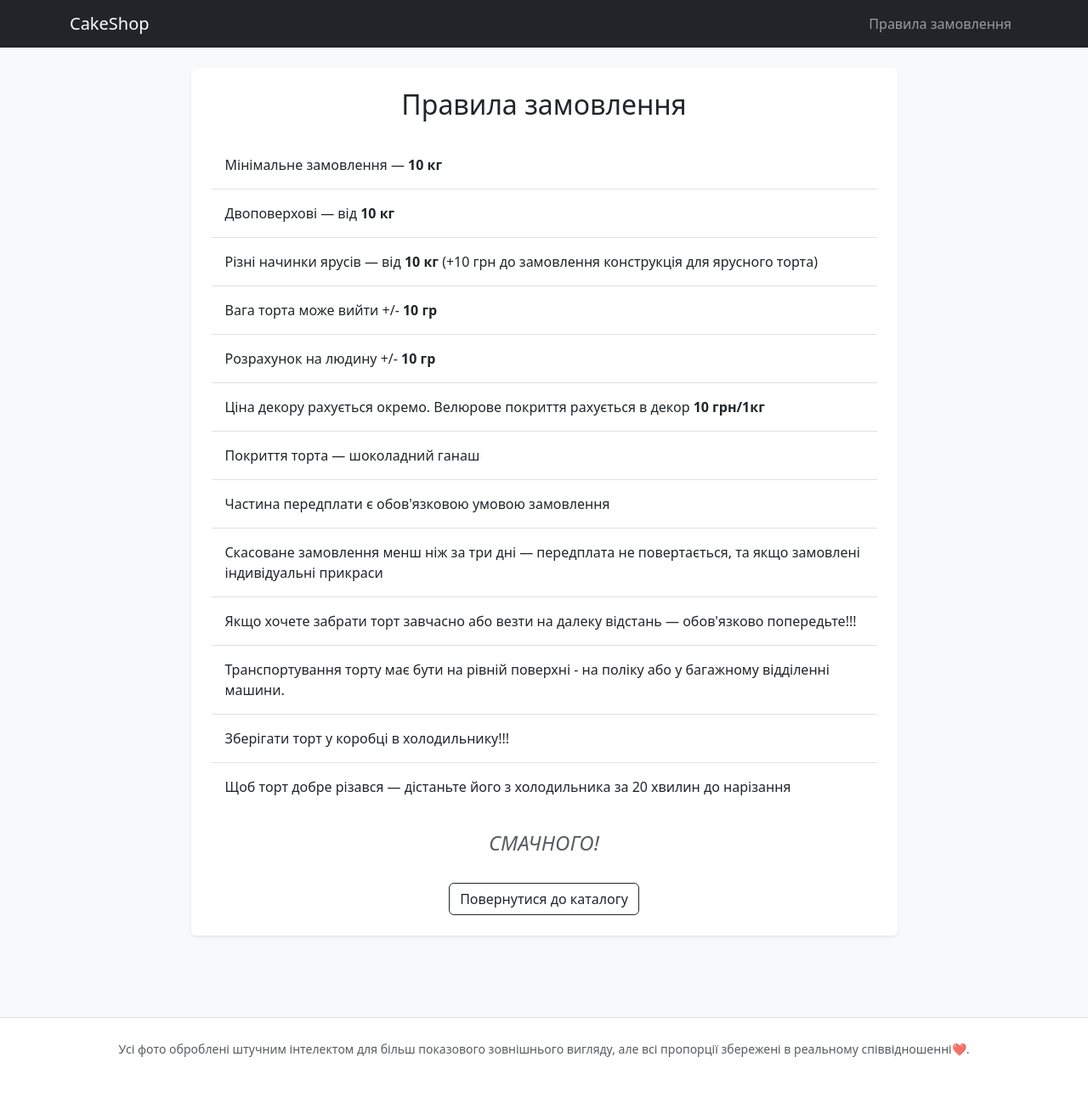
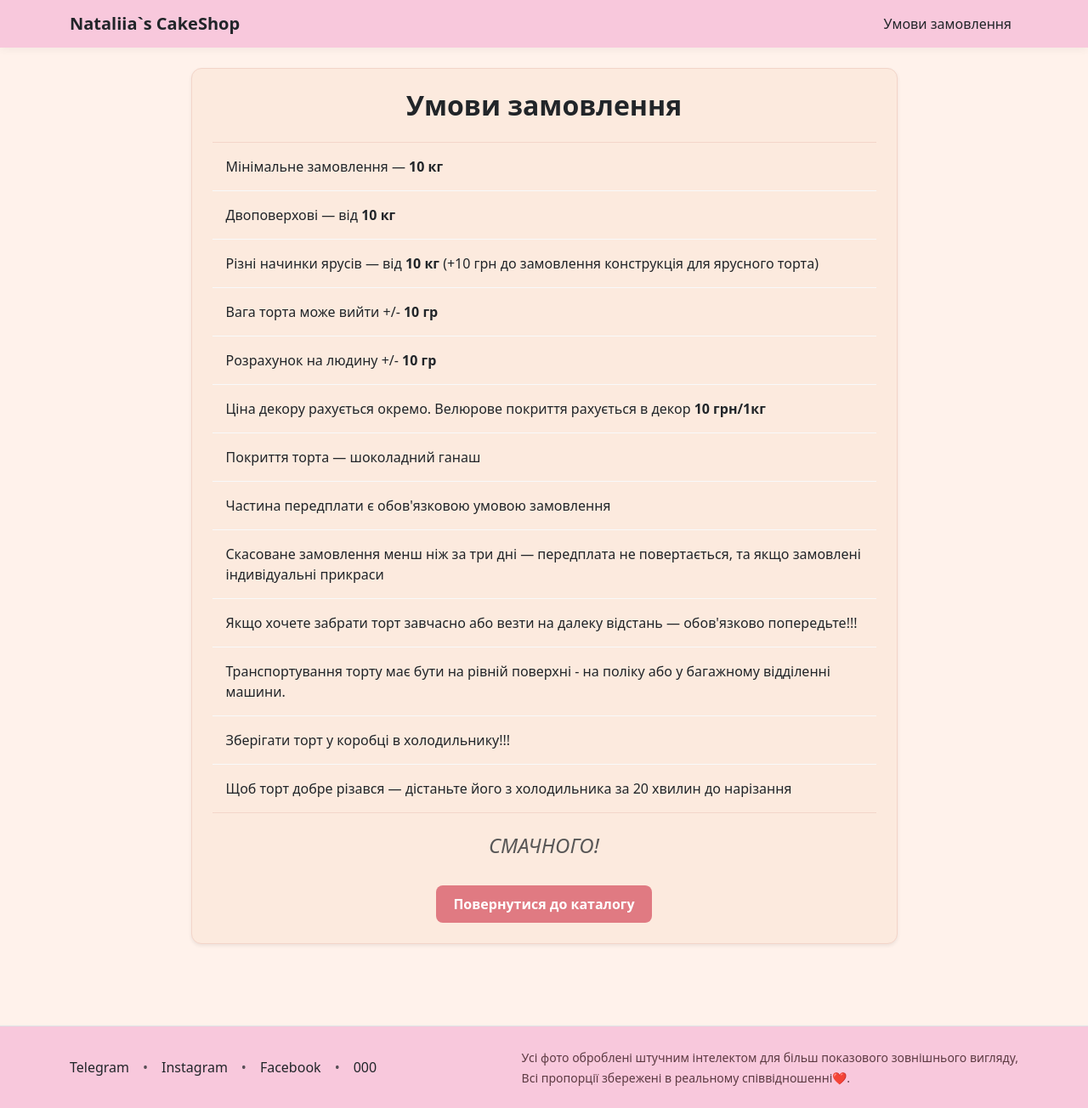
Before and after one commit to CaCtUs1k/Cake_price, a Django app: template templates/shop/rules.html in a window 1280 px wide. Shown: the whole page at 85% size. Before the commit the page ends 1244 px from the top, so only its background shows below. Run offline with Django 3.2, Linux system fonts and the light colour scheme; the template is opened without the code that fills it: most values are stand-ins (such as "Sample title", 1, 10 or a date in 2020).

Commit message:
Переверстка сайта, разделение картинок и добавление соцсетей

```diff
--- a/cake_shop/settings.py
+++ b/cake_shop/settings.py
@@ -70,6 +70,7 @@ TEMPLATES = [
                 'django.template.context_processors.request',
                 'django.contrib.auth.context_processors.auth',
                 'django.contrib.messages.context_processors.messages',
+                'shop.context_processors.site_settings',
             ],
         },
     },
@@ -85,6 +86,7 @@ DATABASES = {
     'default': {
         'ENGINE': 'django.db.backends.sqlite3',
         'NAME': BASE_DIR / 'db.sqlite3',
+        # 'NAME': '/var/data/db.sqlite3',
     }
 }
 
--- /dev/null
+++ b/shop/context_processors.py
@@ -0,0 +1,6 @@
+from .models import SiteSettings
+
+def site_settings(request):
+    return {
+        'social_settings': SiteSettings.load()
+    }
--- a/templates/shop/base.html
+++ b/templates/shop/base.html
@@ -7,33 +7,104 @@
     <!-- Підключаємо Bootstrap -->
     <link href="https://cdn.jsdelivr.net/npm/bootstrap@5.3.0/dist/css/bootstrap.min.css" rel="stylesheet">
 </head>
-<body class="bg-light d-flex flex-column min-vh-100">
+<style>
+    /* Загальний фон сайту - світлий персиковий */
+    body {
+        background-color: #FFF2EB !important;
+        color: #4A3B32;
+    }
+
+    /* Шапка сайту (хедер) та футер — рожеві */
+    header, .navbar, .site-header, footer {
+        background-color: #F8C8DC !important;
+        color: #5D3A42 !important;
+        box-shadow: 0 2px 10px rgba(0, 0, 0, 0.05);
+    }
+
+    /* Текст у футері робимо більш помітним */
+    footer small {
+        color: #5D3A42 !important;
+        font-weight: 500;
+    }
+
+    /* Фон карток товарів - трохи більш темний персиковий для контрасту з фоном */
+    .card, .cake-item, .product-card {
+        background-color: #FCEADE !important; /* Насиченіший персиковий тон */
+        border: 1px solid #F3D5C9 !important;
+        border-radius: 12px;
+    }
+
+    /* Кнопки замовлення / активні кнопки */
+    .btn-primary, button[type="submit"], .btn-action, a.btn {
+        background-color: #E07A82 !important;
+        color: #FFFFFF !important;
+        border: none !important;
+        border-radius: 8px;
+        padding: 10px 20px;
+        font-weight: 600;
+        transition: background 0.2s ease;
+    }
+
+    /* Ефект при наведенні на кнопку */
+    .btn-primary:hover, button[type="submit"]:hover, a.btn:hover {
+        background-color: #CC656E !important;
+    }
+</style>
+<body class="d-flex flex-column min-vh-100">
 
     <!-- Навігаційна панель -->
-    <nav class="navbar navbar-expand-lg navbar-dark bg-dark mb-4">
+    <nav class="navbar navbar-expand-lg mb-4">
         <div class="container">
-            <a class="navbar-brand" href="{% url 'shop:catalog' %}">CakeShop</a>
+            <a class="navbar-brand fw-bold text-dark" href="{% url 'shop:catalog' %}">Nataliia`s CakeShop</a>
             <ul class="navbar-nav ms-auto">
                 <li class="nav-item">
-                    <a class="nav-link" href="{% url 'shop:rules' %}">Правила замовлення</a>
+                    <a class="nav-link text-dark" href="{% url 'shop:rules' %}">Умови замовлення</a>
                 </li>
             </ul>
         </div>
     </nav>
 
-    <!-- Основний контент (займає весь вільний простір) -->
+    <!-- Основний контент -->
     <div class="container flex-grow-1">
         {% block content %}
         {% endblock %}
     </div>
 
-    <!-- Футер сайту -->
-    <footer class="bg-white text-center text-muted py-4 mt-5 border-top shadow-sm">
-        <div class="container">
-            <small>
-                Усі фото оброблені штучним інтелектом для більш показового зовнішнього вигляду,
-                але всі пропорції збережені в реальному співвідношенні❤️.
-            </small>
+<!-- Футер сайту -->
+    <footer class="py-4 mt-5 border-top shadow-sm">
+        <div class="container d-flex justify-content-between align-items-center flex-wrap gap-3">
+
+            <!-- Ліва частина: соцмережі та контакти -->
+            <div class="d-flex align-items-center flex-wrap gap-3">
+                {% if social_settings.telegram %}
+                    <a href="{{ social_settings.telegram }}" target="_blank" class="text-decoration-none text-dark fw-medium">Telegram</a>
+                    <span class="text-muted">•</span>
+                {% endif %}
+
+                {% if social_settings.instagram %}
+                    <a href="{{ social_settings.instagram }}" target="_blank" class="text-decoration-none text-dark fw-medium">Instagram</a>
+                    <span class="text-muted">•</span>
+                {% endif %}
+
+                {% if social_settings.facebook %}
+                    <a href="{{ social_settings.facebook }}" target="_blank" class="text-decoration-none text-dark fw-medium">Facebook</a>
+                    <span class="text-muted">•</span>
+                {% endif %}
+
+                {% if social_settings.phone %}
+                    <a href="tel:{{ social_settings.phone }}" class="text-decoration-none text-dark fw-medium">{{ social_settings.phone }}</a>
+                {% endif %}
+            </div>
+
+            <!-- Права частина: текст-попередження -->
+            <div>
+                <small>
+                    Усі фото оброблені штучним інтелектом для більш показового зовнішнього вигляду,
+                    <br>
+                    Всі пропорції збережені в реальному співвідношенні❤️.
+                </small>
+            </div>
+
         </div>
     </footer>
 
--- a/templates/shop/fillings.html
+++ b/templates/shop/fillings.html
@@ -16,7 +16,7 @@
             <h3 class="mb-3 fst-italic">Начинки:</h3>
             <ul class="list-group list-group-flush mb-5 fs-5 border-bottom pb-3">
                 {% for filling in fillings %}
-                    <li class="list-group-item border-0 pb-1">- {{ filling.name }}</li>
+                    <li class="list-group-item py-3 bg-transparent border-bottom border-light">- {{ filling.name }}</li>
                 {% empty %}
                     <li class="list-group-item border-0 text-muted">Список начинок порожній. Додайте їх в адмінці!</li>
                 {% endfor %}
--- a/templates/shop/rules.html
+++ b/templates/shop/rules.html
@@ -3,23 +3,25 @@
 {% block content %}
 <div class="row justify-content-center">
     <div class="col-md-9">
+        <!-- Головна картка правила замовлення автоматично отримає персиковий фон завдяки нашим стилям -->
         <div class="card shadow-sm border-0 p-4 mb-5">
-            <h2 class="mb-4 text-center">Правила замовлення</h2>
+            <h2 class="mb-4 text-center fw-bold">Умови замовлення</h2>
 
-            <ul class="list-group list-group-flush">
-                <li class="list-group-item py-3">Мінімальне замовлення — <strong>{{ rules.min_order_weight }} кг</strong></li>
-                <li class="list-group-item py-3">Двоповерхові — від <strong>{{ rules.two_tier_min_weight }} кг</strong></li>
-                <li class="list-group-item py-3">Різні начинки ярусів — від <strong>{{ rules.different_fillings_min_weight }} кг</strong> (+{{ rules.tier_construction_price }} грн до замовлення конструкція для ярусного торта)</li>
-                <li class="list-group-item py-3">Вага торта може вийти +/- <strong>{{ rules.weight_tolerance }} гр</strong></li>
-                <li class="list-group-item py-3">Розрахунок на людину +/- <strong>{{ rules.portion_weight }} гр</strong></li>
-                <li class="list-group-item py-3">Ціна декору рахується окремо. Велюрове покриття рахується в декор <strong>{{ rules.velour_price_per_kg }} грн/1кг</strong></li>
-                <li class="list-group-item py-3">Покриття торта — шоколадний ганаш</li>
-                <li class="list-group-item py-3">Частина передплати є обов'язковою умовою замовлення</li>
-                <li class="list-group-item py-3">Скасоване замовлення менш ніж за три дні — передплата не повертається, та якщо замовлені індивідуальні прикраси</li>
-                <li class="list-group-item py-3">Якщо хочете забрати торт завчасно або везти на далеку відстань — обов'язково попередьте!!!</li>
-                <li class="list-group-item py-3">Транспортування торту має бути на рівній поверхні - на поліку або у багажному відділенні машини.</li>
-                <li class="list-group-item py-3">Зберігати торт у коробці в холодильнику!!!</li>
-                <li class="list-group-item py-3">Щоб торт добре різався — дістаньте його з холодильника за 20 хвилин до нарізання</li>
+            <!-- Додали класи bg-transparent і border-0, щоб елементи злилися з кольором картки -->
+            <ul class="list-group list-group-flush bg-transparent">
+                <li class="list-group-item py-3 bg-transparent border-bottom border-light">Мінімальне замовлення — <strong>{{ rules.min_order_weight }} кг</strong></li>
+                <li class="list-group-item py-3 bg-transparent border-bottom border-light">Двоповерхові — від <strong>{{ rules.two_tier_min_weight }} кг</strong></li>
+                <li class="list-group-item py-3 bg-transparent border-bottom border-light">Різні начинки ярусів — від <strong>{{ rules.different_fillings_min_weight }} кг</strong> (+{{ rules.tier_construction_price }} грн до замовлення конструкція для ярусного торта)</li>
+                <li class="list-group-item py-3 bg-transparent border-bottom border-light">Вага торта може вийти +/- <strong>{{ rules.weight_tolerance }} гр</strong></li>
+                <li class="list-group-item py-3 bg-transparent border-bottom border-light">Розрахунок на людину +/- <strong>{{ rules.portion_weight }} гр</strong></li>
+                <li class="list-group-item py-3 bg-transparent border-bottom border-light">Ціна декору рахується окремо. Велюрове покриття рахується в декор <strong>{{ rules.velour_price_per_kg }} грн/1кг</strong></li>
+                <li class="list-group-item py-3 bg-transparent border-bottom border-light">Покриття торта — шоколадний ганаш</li>
+                <li class="list-group-item py-3 bg-transparent border-bottom border-light">Частина передплати є обов'язковою умовою замовлення</li>
+                <li class="list-group-item py-3 bg-transparent border-bottom border-light">Скасоване замовлення менш ніж за три дні — передплата не повертається, та якщо замовлені індивідуальні прикраси</li>
+                <li class="list-group-item py-3 bg-transparent border-bottom border-light">Якщо хочете забрати торт завчасно або везти на далеку відстань — обов'язково попередьте!!!</li>
+                <li class="list-group-item py-3 bg-transparent border-bottom border-light">Транспортування торту має бути на рівній поверхні - на поліку або у багажному відділенні машини.</li>
+                <li class="list-group-item py-3 bg-transparent border-bottom border-light">Зберігати торт у коробці в холодильнику!!!</li>
+                <li class="list-group-item py-3 bg-transparent border-0">Щоб торт добре різався — дістаньте його з холодильника за 20 хвилин до нарізання</li>
             </ul>
 
             <div class="text-center mt-4">
@@ -27,7 +29,7 @@
             </div>
 
             <div class="mt-4 text-center">
-                <a href="{% url 'shop:catalog' %}" class="btn btn-outline-dark">Повернутися до каталогу</a>
+                <a href="{% url 'shop:catalog' %}" class="btn btn-primary">Повернутися до каталогу</a>
             </div>
         </div>
     </div>
```
Also changed, not shown: shop/admin.py (+11 -1 lines), shop/models.py (+25 -1 lines), templates/shop/catalog.html (+15 -10 lines), shop/migrations/0004_sitesettings.py (added), shop/migrations/0005_cake_preview_image_alter_cake_image.py (added).
